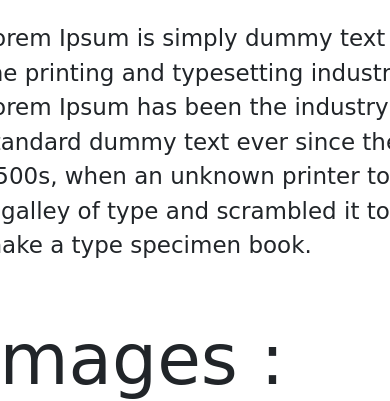
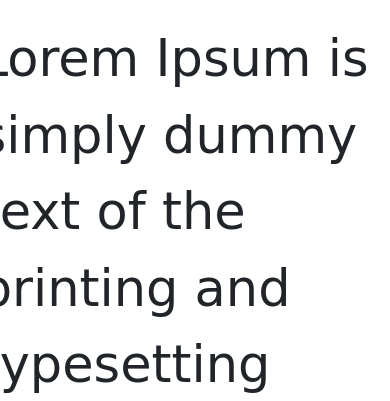
Before and after one commit to jadhangilpm/pm, a plain HTML site: page index.html in a window 390 px wide. Shown: the part 709-1110 px from the top of the page. Drawn offline with nearby package versions, Linux system fonts and the light colour scheme.

Commit message:
Update index.html

```diff
--- a/index.html
+++ b/index.html
@@ -124,7 +124,7 @@
 
 
 
-       .content p {padding:0 0 20px 20px; margin-bottom:10px;font-size:23px;}
+       .content p {padding:0 0 20px 20px; margin-bottom:10px;font-size:51px;}
 
 
               }
```
